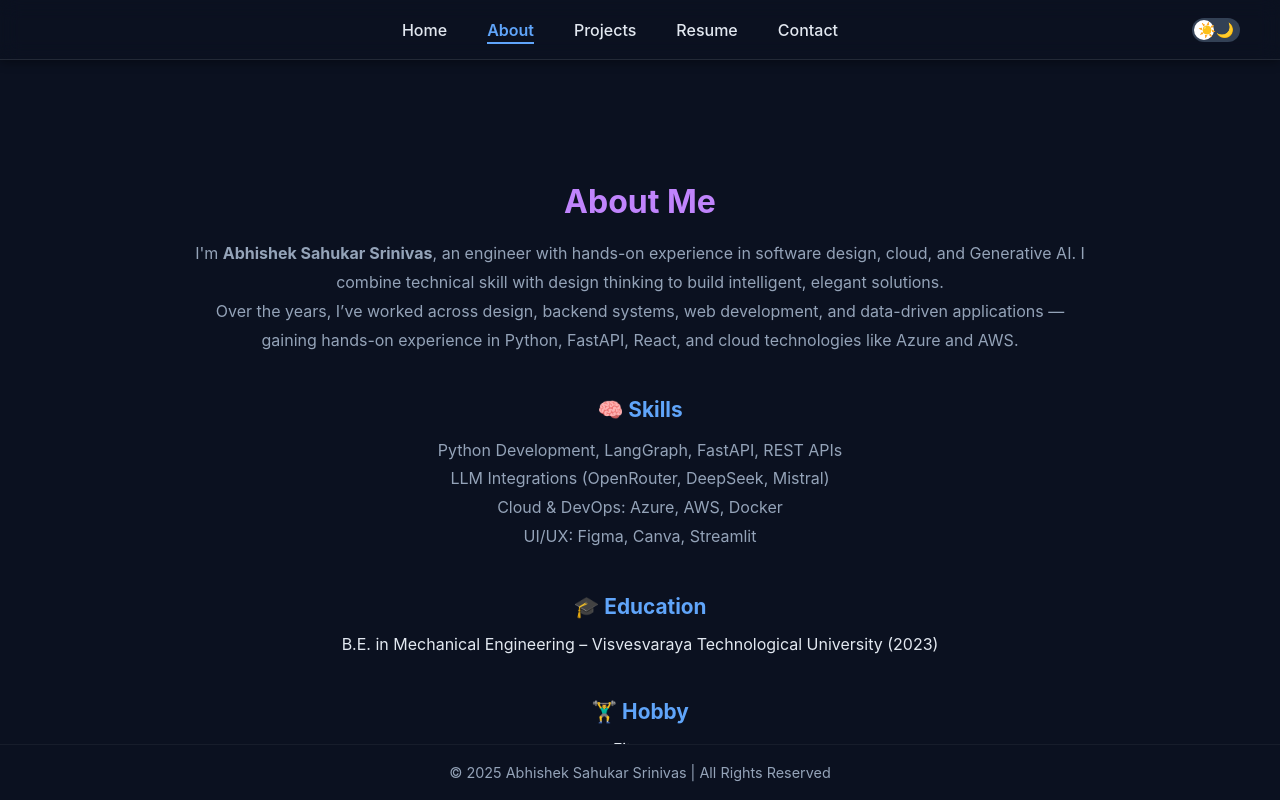
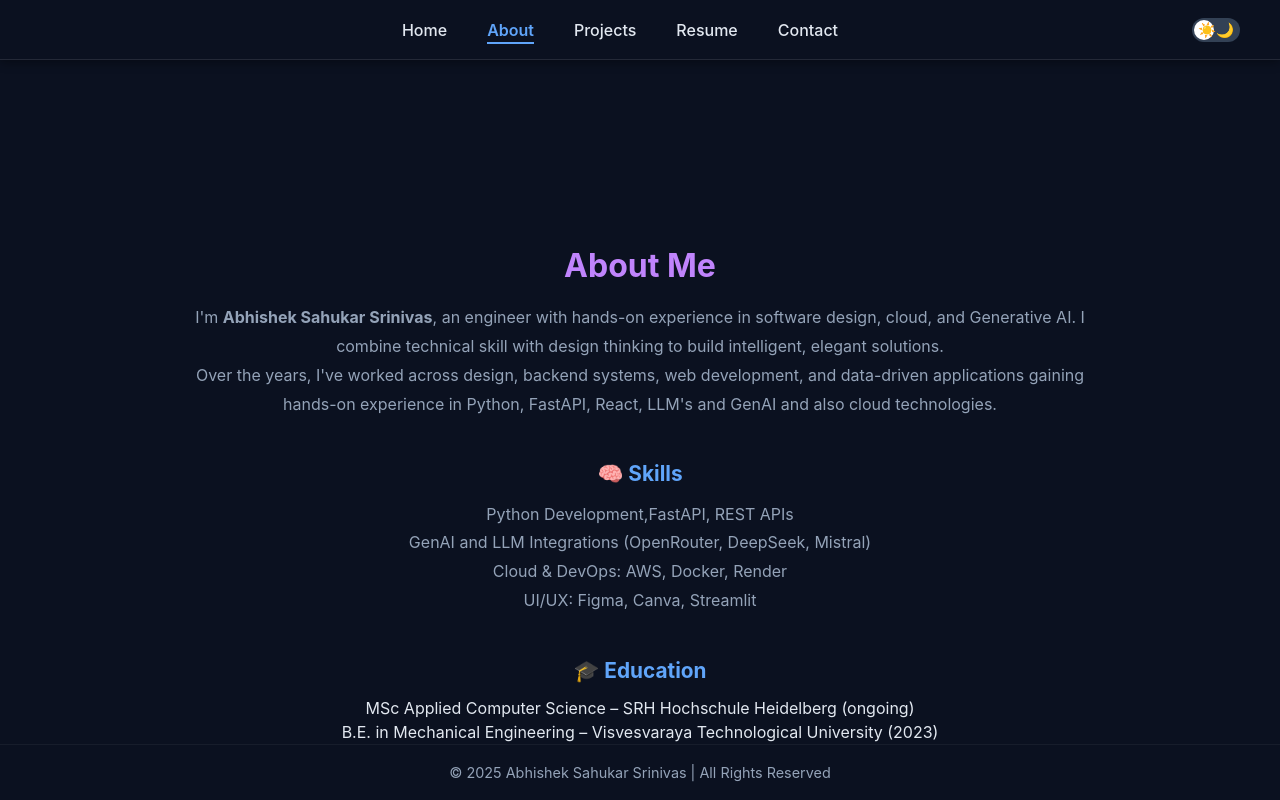
Before and after one commit to AbhishekSahukar/Portfolio_react, a React (Vite) app in the folder my_portfolio/: page /about in a window 1280 px wide. Built offline with nearby package versions, Linux system fonts and the light colour scheme.

Commit message:
Changes and updates

```diff
--- a/my_portfolio/src/data/projects.json
+++ b/my_portfolio/src/data/projects.json
@@ -1,37 +1,37 @@
 [
   {
-    "title": "AI Cover Letter Bot",
-    "shortDesc": "LLM-based system that generates tailored cover letters from job descriptions.",
-    "fullDesc": "Production-deployed LLM application that generates tailored cover letters by analyzing job descriptions and resumes. Built with structured prompt engineering and deployed on AWS Elastic Beanstalk.",
-    "tech": ["React", "Python", "LLM APIs", "AWS Elastic Beanstalk"],
-    "live": "http://coverletter-ai-env.eba-dg3auwrz.ap-south-1.elasticbeanstalk.com/"
+    "title": "Cover Letter AI",
+    "shortDesc": "Generate tailored, job-specific cover letters instantly using AI.",
+    "fullDesc": "An AI-powered cover letter generator that takes your resume details and job description, then crafts a personalized, professional cover letter using LLM models. Clean UI with fast API response. Just paste, generate, and apply.",
+    "tech": ["Python", "FastAPI", "OpenRouter", "React", "LLM"],
+    "live": "https://cover-letterai.onrender.com/"
   },
   {
-    "title": "AskSheets AI",
-    "shortDesc": "Conversational AI for querying spreadsheet data using natural language.",
-    "fullDesc": "Cloud-deployed conversational AI system enabling natural language queries over spreadsheet data. Implements structured parsing and LLM-powered insights generation.",
-    "tech": ["React", "RAG", "LLMs", "AWS Elastic Beanstalk"],
-    "live": "http://asksheets-env.eba-kjph7vug.ap-south-1.elasticbeanstalk.com/static/chat.html"
+    "title": "AskSheetsAI",
+    "shortDesc": "Chat with your spreadsheet data using natural language queries.",
+    "fullDesc": "Upload any CSV or spreadsheet and ask questions in plain English. AskSheetsAI uses LLMs to interpret your data and return accurate, context-aware answers. No SQL or formulas needed. Great for quick data exploration.",
+    "tech": ["Python", "FastAPI", "LLM", "OpenRouter"],
+    "live": "https://asksheetsai-1.onrender.com/"
   },
   {
     "title": "DreamCatcher",
-    "shortDesc": "AI-powered dream interpretation platform using LLMs.",
-    "fullDesc": "LLM-based dream analysis platform that interprets user-submitted sleep dreams. Extracts emotional tone, symbolic patterns, and recurring themes using structured prompt engineering. Deployed on Render.",
-    "tech": ["React", "Python", "LLM APIs", "Render"],
+    "shortDesc": "Analyse and explore your dreams with AI-powered insights.",
+    "fullDesc": "DreamCatcher is an intelligent dream analysis bot that lets you share your dreams and receive AI-generated interpretations, patterns, and emotional analysis. Built for reasoning with a calming, intuitive UI.",
+    "tech": ["Python", "LLM", "FastAPI", "React"],
     "live": "https://dreamcatcher-llg2.onrender.com/"
   },
   {
     "title": "OrderBot",
-    "shortDesc": "Conversational AI order management assistant.",
-    "fullDesc": "Production-style AI ordering assistant with structured conversational flows and backend architecture. Deployed on AWS Elastic Beanstalk.",
-    "tech": ["FastAPI", "LLM APIs", "Docker", "AWS"],
-    "live": "http://orderbot-env.eba-pczhqp7j.ap-south-1.elasticbeanstalk.com/"
+    "shortDesc": "A conversational AI assistant that handles order queries like status of orders.",
+    "fullDesc": "OrderBot is a smart chatbot that guides users through orders like status of orders or what orders are placed by a customer all through natural conversation. Powered by an LLM with structured order-state management.",
+    "tech": ["Python", "FastAPI", "LLM","React" ],
+    "live": "https://orderbot-eh8i.onrender.com/"
   },
   {
     "title": "RAG Assistant",
-    "shortDesc": "Retrieval-Augmented Generation AI assistant.",
-    "fullDesc": "RAG-based AI system implementing document chunking, embeddings, vector similarity search, and context-aware responses. Fully deployed on AWS Elastic Beanstalk.",
-    "tech": ["FastAPI", "FAISS", "Docker", "AWS"],
-    "live": "http://rag-assistant-env1.eba-m3utmnyv.ap-south-1.elasticbeanstalk.com/"
+    "shortDesc": "Ask questions against your own documents using Retrieval-Augmented Generation.",
+    "fullDesc": "Upload PDFs or text documents and query them with natural language. The RAG Assistant chunks and embeds your content, retrieves the most relevant context, and generates precise, cited answers using your data.",
+    "tech": ["Python","FAISS", "OpenRouter", "FastAPI", "Streamlit"],
+    "live": "https://rag-assistant-nk8v.onrender.com/"
   }
 ]
--- a/my_portfolio/src/pages/About.jsx
+++ b/my_portfolio/src/pages/About.jsx
@@ -11,18 +11,18 @@ function About() {
           experience in software design, cloud, and Generative AI. I combine technical
           skill with design thinking to build intelligent, elegant solutions.
           <br />
-          Over the years, I’ve worked across design, backend systems, web development,
-          and data-driven applications — gaining hands-on experience in Python, FastAPI,
-          React, and cloud technologies like Azure and AWS.
+          Over the years, I've worked across design, backend systems, web development,
+          and data-driven applications gaining hands-on experience in Python, FastAPI,
+          React, LLM's and GenAI and also cloud technologies.
         </p>
 
         {/* ===== Skills Section ===== */}
         <div className="about-section">
           <h3>🧠 Skills</h3>
           <ul>
-            <li>Python Development, LangGraph, FastAPI, REST APIs</li>
-            <li>LLM Integrations (OpenRouter, DeepSeek, Mistral)</li>
-            <li>Cloud & DevOps: Azure, AWS, Docker</li>
+            <li>Python Development,FastAPI, REST APIs</li>
+            <li>GenAI and LLM Integrations (OpenRouter, DeepSeek, Mistral)</li>
+            <li>Cloud &amp; DevOps: AWS, Docker, Render</li>
             <li>UI/UX: Figma, Canva, Streamlit</li>
           </ul>
         </div>
@@ -31,6 +31,9 @@ function About() {
         <div className="about-section">
           <h3>🎓 Education</h3>
           <p>
+            MSc Applied Computer Science – SRH Hochschule Heidelberg (ongoing)
+          </p>
+          <p>
             B.E. in Mechanical Engineering – Visvesvaraya Technological University (2023)
           </p>
         </div>
@@ -38,7 +41,7 @@ function About() {
         {/* ===== Hobbies Section ===== */}
         <div className="about-section">
           <h3>🏋️‍♂️ Hobby</h3>
-          <p>Fitness </p>
+          <p>Fitness</p>
         </div>
       </div>
     </section>
--- a/my_portfolio/src/styling/App.css
+++ b/my_portfolio/src/styling/App.css
@@ -23,7 +23,7 @@ body,
 :root {
   --nav-h: 64px;
   --footer-h: 56px;
-  --navbar-bg: #0b1120; /* dark navy base */
+  --navbar-bg: #0b1120;
   --page-bg: #0b1120;
 }
 
@@ -46,6 +46,18 @@ body.light-mode {
 /* ===========================================
    GLOBAL STRUCTURE
    =========================================== */
+
+/* App wrapper — full height flex column */
+.app-container {
+  display: flex;
+  flex-direction: column;
+  min-height: 100vh;
+  width: 100%;
+  background-color: var(--page-bg);
+  transition: background-color 0.3s ease;
+}
+
+/* NAVBAR */
 nav {
   width: 100%;
   height: var(--nav-h);
@@ -60,17 +72,16 @@ nav {
   align-items: center;
 }
 
-/* MAIN CONTENT AREA */
-main.main-content {
-  min-height: calc(100vh - var(--nav-h) - var(--footer-h));
+/* MAIN CONTENT AREA — was incorrectly .main-content, now matches App.jsx */
+main.page-content {
+  flex: 1;
   width: 100%;
+  padding-top: var(--nav-h);
+  padding-bottom: var(--footer-h);
+  background-color: var(--page-bg);
+  transition: background-color 0.3s ease;
   display: flex;
-  justify-content: center;
-  align-items: center;
-  padding: 0 20px;
-  background-color: var(--page-bg);
-  text-align: center;
-  transition: background-color 0.3s ease;
+  flex-direction: column;
 }
 
 /* PAGE CONTAINER (for each page) */
@@ -78,7 +89,7 @@ main.main-content {
   width: 100%;
   max-width: 900px;
   margin: 0 auto;
-  padding: 100px 20px 70px; /* navbar + footer spacing */
+  padding: 100px 20px 70px;
   min-height: calc(100vh - var(--nav-h) - var(--footer-h));
   display: flex;
   flex-direction: column;
@@ -88,7 +99,7 @@ main.main-content {
   color: inherit;
 }
 
-/* Centered variant (used by home, resume, etc.) */
+/* Centered variant (home, resume, etc.) */
 .centered-section {
   min-height: calc(100vh - var(--nav-h) - var(--footer-h));
   display: flex;
@@ -135,7 +146,7 @@ footer {
   }
 
   .page-container {
-    padding: 80px 16px 100px; /* more breathing space */
+    padding: 80px 16px 100px;
     max-width: 92%;
   }
 
@@ -154,8 +165,8 @@ footer {
   section,
   .home-viewport,
   .projects,
-  .about,
-  .contact-container,
+  .about-page,
+  .contact-page,
   .resume {
     min-height: auto !important;
     height: auto !important;
@@ -163,12 +174,10 @@ footer {
     padding-bottom: 100px;
   }
 
-  /* Prevent sideways scroll */
   * {
     max-width: 100vw !important;
   }
 
-  /* Center project cards and layout */
   .project-grid {
     display: flex;
     flex-direction: column;
@@ -196,6 +205,8 @@ footer {
 section,
 nav,
 footer,
+.app-container,
+main.page-content,
 .page-container {
   transition: background-color 0.3s ease, color 0.3s ease;
 }
--- a/my_portfolio/src/styling/lightmode.css
+++ b/my_portfolio/src/styling/lightmode.css
@@ -2,17 +2,20 @@
    GLOBAL LIGHT MODE
    =============================== */
 body.light-mode {
-  background-color: #f4f5f7;          /* full-page light background */
-  color: #1e293b;                    /* readable dark text */
+  background-color: #f4f5f7;
+  color: #1e293b;
 }
 
-/* make every child inherit light background but DON'T change layout */
 body.light-mode .app-container,
-body.light-mode .page-content,
-body.light-mode section,
-body.light-mode div {
-  background-color: #f4f5f7 !important;
-  color: #1e293b !important;
+body.light-mode main.page-content {
+  background-color: #f4f5f7;
+  color: #1e293b;
+}
+
+/* Sections — but NOT generic divs (avoids overriding cards) */
+body.light-mode section {
+  background-color: #f4f5f7;
+  color: #1e293b;
 }
 
 /* ===============================
@@ -47,13 +50,48 @@ body.light-mode li {
 /* ===============================
    CARDS / PROJECT BOXES
    =============================== */
-body.light-mode .project-card,
-body.light-mode .contact-card a,
-body.light-mode .resume-frame {
+body.light-mode .project-card {
   background: #ffffff;
   border: 1px solid rgba(0, 0, 0, 0.08);
   color: #1e293b;
   box-shadow: 0 2px 8px rgba(0, 0, 0, 0.05);
+}
+
+body.light-mode .project-card h2 {
+  color: #1e293b;
+}
+
+body.light-mode .project-card .description {
+  color: #475569;
+}
+
+/* ===============================
+   CONTACT CARD
+   =============================== */
+body.light-mode .contact-container {
+  background: rgba(255, 255, 255, 0.85);
+  color: #1e293b;
+  box-shadow: 0 4px 16px rgba(0, 0, 0, 0.1);
+}
+
+body.light-mode .contact-item a {
+  color: #2563eb;
+}
+
+body.light-mode .contact-item a:hover {
+  color: #9333ea;
+}
+
+/* ===============================
+   ABOUT PAGE
+   =============================== */
+body.light-mode .about-intro {
+  color: #475569;
+}
+
+body.light-mode .about-section ul,
+body.light-mode .about-section p {
+  color: #475569;
 }
 
 /* ===============================
@@ -74,11 +112,16 @@ body.light-mode button:hover {
 /* ===============================
    FOOTER
    =============================== */
-body.light-mode .footer {
-  background: rgba(255, 255, 255, 0.9);
-  color: #475569;
-  border-top: 1px solid rgba(0, 0, 0, 0.08);
-  backdrop-filter: blur(8px);
+body.light-mode footer,
+body.light-mode footer.footer {
+  background: rgba(255, 255, 255, 0.9) !important;
+  color: #475569 !important;
+  border-top: 1px solid rgba(0, 0, 0, 0.08) !important;
+  backdrop-filter: blur(8px) !important;
+}
+
+body.light-mode footer p {
+  color: #475569 !important;
 }
 
 /* ===============================
@@ -86,18 +129,9 @@ body.light-mode .footer {
    =============================== */
 body,
 .app-container,
-.page-content,
+main.page-content,
 .navbar,
-.footer,
+footer,
 section {
   transition: background-color 0.4s ease, color 0.4s ease, border-color 0.4s ease;
 }
-/* ===============================
-   FOOTER (strong override)
-   =============================== */
-body.light-mode footer.footer {
-  background: rgba(255, 255, 255, 0.9) !important;
-  color: #1e293b !important;
-  border-top: 1px solid rgba(0, 0, 0, 0.1) !important;
-  backdrop-filter: blur(8px) !important;
-}
```
Also changed, not shown: my_portfolio/src/styling/Resume.css (+7 -9 lines), 1 other file (tests, documents, lock files or other folders).
